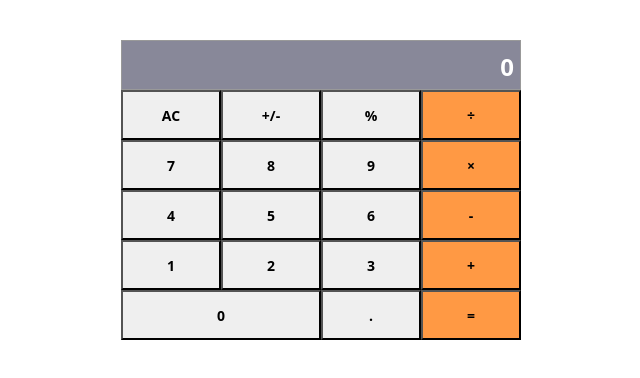
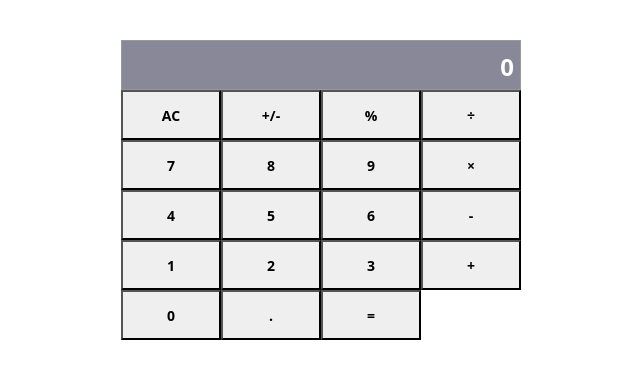
Before and after one commit to ezeilo-su/calculator, a React (Create React App) app: page / in a window 1280 px wide. Shown: the top 378 px of the page, without its empty margins (319-959 px from the left). Built offline with nearby package versions, Linux system fonts and the light colour scheme.

Commit message:
Refactor ButtonPanel component

```diff
--- a/src/components/App.js
+++ b/src/components/App.js
@@ -1,13 +1,32 @@
-import React from 'react';
+import React, { Component } from 'react';
 import Display from './Display';
 import ButtonPanel from './ButtonPanel';
 import calculate from '../logic/calculate';
 
-const App = () => (
-  <div className="app center">
-    <Display />
-    <ButtonPanel calculate={calculate} />
-  </div>
-);
+class App extends Component {
+  constructor(props) {
+    super(props);
+    this.state = {
+      total: '',
+      next: '',
+      operation: '',
+    };
+    this.handleClick = this.handleClick.bind(this);
+  }
+
+  handleClick(buttonName) {
+    const nextState = calculate({ ...this.state }, buttonName);
+    this.setState(prevState => ({ ...prevState }, { ...nextState }));
+  }
+
+  render() {
+    return (
+      <div className="app">
+        <Display />
+        <ButtonPanel clickHandler={this.handleClick} />
+      </div>
+    );
+  }
+}
 
 export default App;
--- a/src/components/Button.js
+++ b/src/components/Button.js
@@ -1,13 +1,18 @@
 import React from 'react';
 import PropTypes from 'prop-types';
 
-const Button = ({ uniqueKey, name }) => (
-  <button className={`calc-key ${uniqueKey}`} type="button">{name}</button>
+const Button = ({ key, name }) => (
+  <button
+    className={`calc-key ${key}`}
+    type="button"
+  >
+    {name}
+  </button>
 );
 
 Button.propTypes = {
   name: PropTypes.string.isRequired,
-  uniqueKey: PropTypes.string.isRequired,
+  key: PropTypes.string.isRequired,
 };
 
 export default Button;
--- a/src/components/ButtonPanel.js
+++ b/src/components/ButtonPanel.js
@@ -1,56 +1,33 @@
-import React, { Component } from 'react';
+import React from 'react';
 import Button from './Button';
 
-const keyMap = [
-  'AC', '+/-', '%', '÷',
-  '7', '8', '9', '×',
-  '4', '5', '6', '-',
-  '1', '2', '3', '+',
-  '0', '.', '=',
+// const keyMap = [
+//   'AC', '+/-', '%', '÷',
+//   '7', '8', '9', '×',
+//   '4', '5', '6', '-',
+//   '1', '2', '3', '+',
+//   '0', '.', '=',
+// ];
+
+const buttons = [
+  { name: 'AC', slug: 'ac' }, { name: '+/-', slug: 'plus-minus' }, { name: '%', slug: 'percent' }, { name: '÷', slug: 'divide' },
+  { name: '7', slug: 'seven' }, { name: '8', slug: 'eight' }, { name: '9', slug: 'nine' }, { name: '×', slug: 'multiply' },
+  { name: '4', slug: 'four' }, { name: '5', slug: 'five' }, { name: '6', slug: 'six' }, { name: '-', slug: 'minus' },
+  { name: '1', slug: 'one' }, { name: '2', slug: 'two' }, { name: '3', slug: 'three' }, { name: '+', slug: 'plus' },
+  { name: '0', slug: 'zero' }, { name: '.', slug: 'period' }, { name: '=', slug: 'equal-sign' },
 ];
 
-class ButtonPanel extends Component {
-  renderButton = key => (
-    <Button
-      uniqueKey={`key-${key}`}
-      name={keyMap[key]}
-    />
-  )
+const ButtonPanel = () => (
+  <div className="button-panel">
+    <div className="button-row">
+      {buttons.map(button => (
+        <Button
+          key={`key-${button.slug}`}
+          name={button.name}
+        />
+      ))}
+    </div>
+  </div>
+);
 
-  render() {
-    return (
-      <div className="button-panel">
-        <div className="button-row">
-          {this.renderButton(0)}
-          {this.renderButton(1)}
-          {this.renderButton(2)}
-          {this.renderButton(3)}
-        </div>
-        <div className="button-row">
-          {this.renderButton(4)}
-          {this.renderButton(5)}
-          {this.renderButton(6)}
-          {this.renderButton(7)}
-        </div>
-        <div className="button-row">
-          {this.renderButton(8)}
-          {this.renderButton(9)}
-          {this.renderButton(10)}
-          {this.renderButton(11)}
-        </div>
-        <div className="button-row">
-          {this.renderButton(12)}
-          {this.renderButton(13)}
-          {this.renderButton(14)}
-          {this.renderButton(15)}
-        </div>
-        <div className="button-row">
-          {this.renderButton(16)}
-          {this.renderButton(17)}
-          {this.renderButton(18)}
-        </div>
-      </div>
-    );
-  }
-}
 export default ButtonPanel;
--- a/src/logic/calculate.js
+++ b/src/logic/calculate.js
@@ -1,20 +1,20 @@
 import operate from './operate';
 
-const calculate = (calcData, btnName) => {
-  let { total, next } = calcData;
-  const { operation } = calcData;
-
+const calculate = ({ total, next, operation }, btnName) => {
+  let cTotal = total;
+  let cNext = next;
+  const cOperation = operation;
   switch (btnName) {
     case '+/-':
-      total *= -1;
-      next *= -1;
+      cTotal *= -1;
+      cNext *= -1;
       break;
 
     default:
-      total = operate(total, next, operation);
+      cTotal = operate(cTotal, cNext, cOperation);
       break;
   }
-  return { total, next, operation };
+  return { cTotal, cNext, cOperation };
 };
 
 export default calculate;
```
Also changed, not shown: .eslintrc.json.
